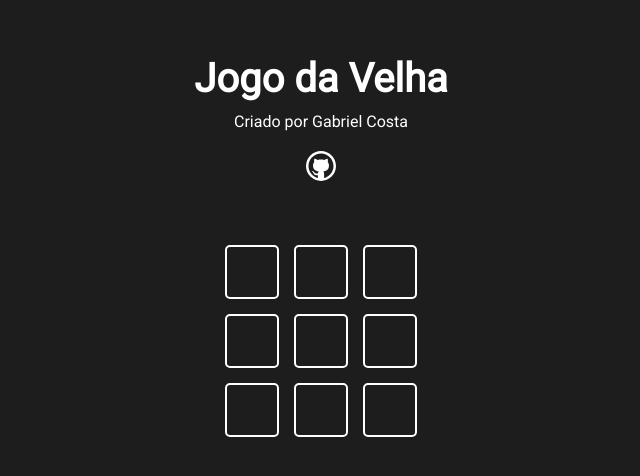
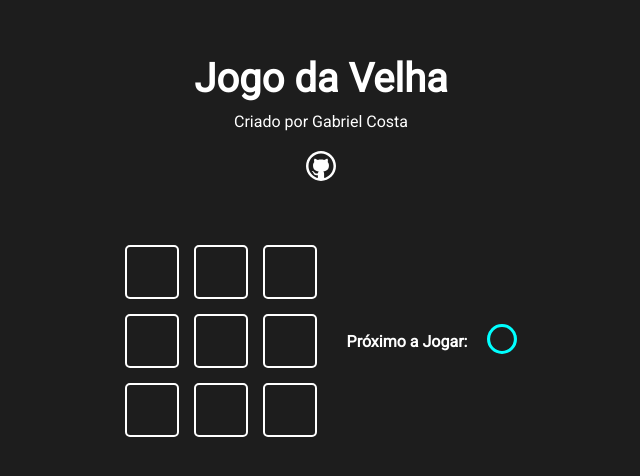
Before and after one commit to costagabriel99/react-jogo-da-velha, a Next.js app: page / in a window 1280 px wide. Shown: the part 174-650 px from the top of the page, without its empty margins (319-959 px from the left). Built offline with nearby package versions, Linux system fonts and the light colour scheme.

Commit message:
Criado Logica do Game

```diff
--- a/src/components/game/Game.jsx
+++ b/src/components/game/Game.jsx
@@ -1,21 +1,45 @@
 import { useState } from 'react'
 import styles from './Game.module.css'
 import GameOption from '../gameOption/GameOption'
+import Icon from '../icon/Icon'
 
 
 function Game () {
     const [gameState, setGameState] = useState(Array(9).fill(0))
+    const [currentPlayer, setCurrentPlayer] = useState(1)
+
+    const handleClick = (pos) => {
+        if (gameState[pos] === 0){
+        let newGameState = [...gameState]
+        newGameState[pos] = currentPlayer
+        setCurrentPlayer(currentPlayer * -1)
+        setGameState(newGameState)}
+    }
+
     return (
-        <div className={styles.game}>
+        <div className={styles.gameContent}>
+             <div className={styles.game}>
             {
                 gameState.map((value, pos) =>
                 <GameOption
                     key={`game-option-pos-${pos}`}
                     status={value}
+                    onClick={() => handleClick(pos)}
                 /> )
             }
 
+            </div>
+            <div className={styles.gameInfo}>
+                <h4>Próximo a Jogar:</h4>
+                {
+                    currentPlayer === 1 && <Icon iconName="circle"/>
+                }
+                {
+                    currentPlayer === -1 && <Icon iconName="x"/>
+                }
+            </div>
         </div>
+
     )
 
 }
--- a/src/components/game/Game.module.css
+++ b/src/components/game/Game.module.css
@@ -3,3 +3,16 @@
     grid-template-columns: repeat(3, 1fr);
     gap: 15px;
 }
+
+.gameContent {
+    display: flex;
+    gap: 30px;
+    align-items: center;
+}
+
+.gameInfo {
+    display: flex;
+
+    align-items: center;
+    gap: 20px;
+}
--- a/src/components/gameOption/GameOption.jsx
+++ b/src/components/gameOption/GameOption.jsx
@@ -3,9 +3,9 @@
 
 const GameIcon = ({iconName}) => <Icon  iconName={iconName} size= "25px" />
 
-function GameOption ({ status }) {
+function GameOption ({ status, onClick }) {
     return (
-        <div className={styles.gameOption}>
+        <div className={styles.gameOption} onClick={onClick}>
             {
                 status === 1 && <GameIcon iconName="circle" />
             }
```
